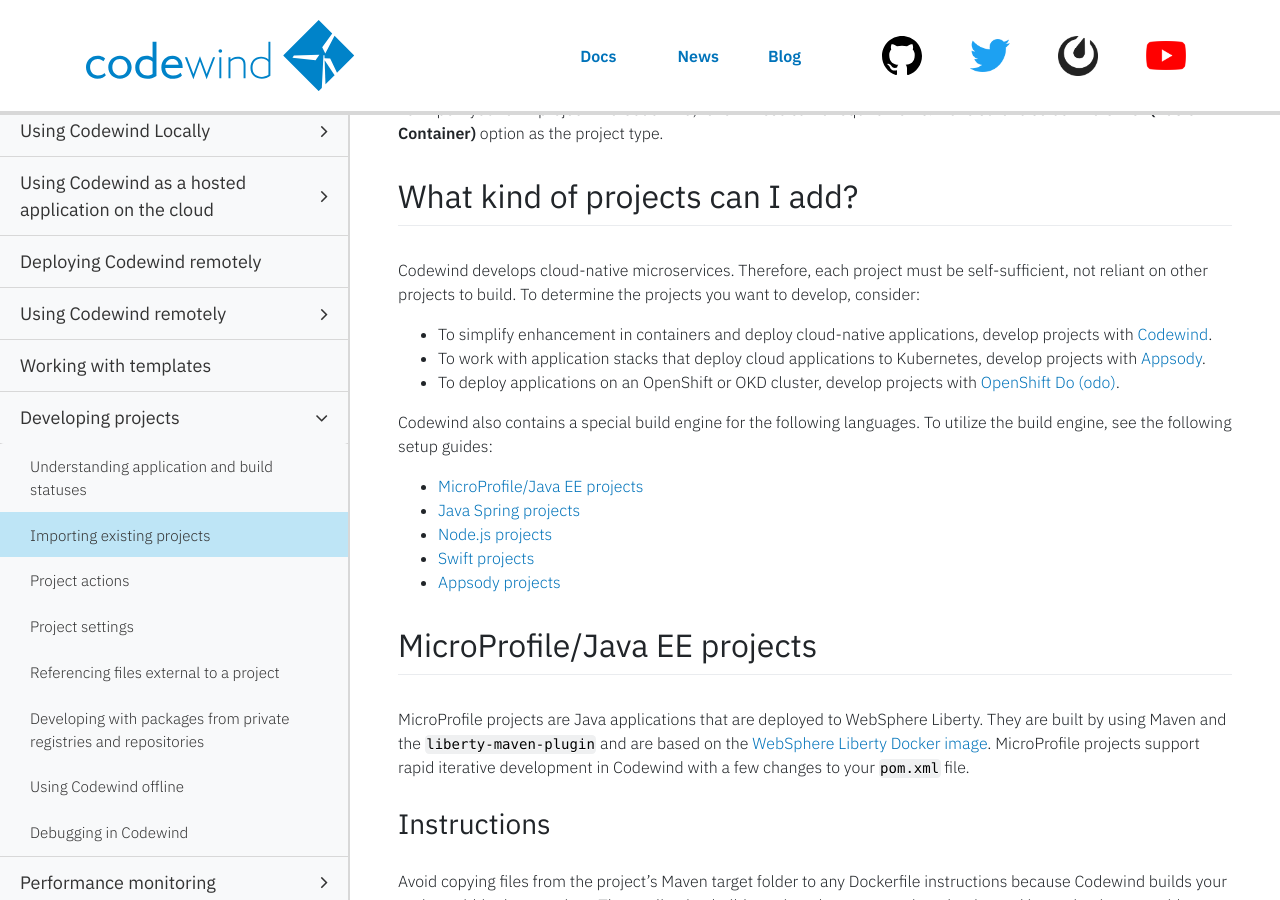
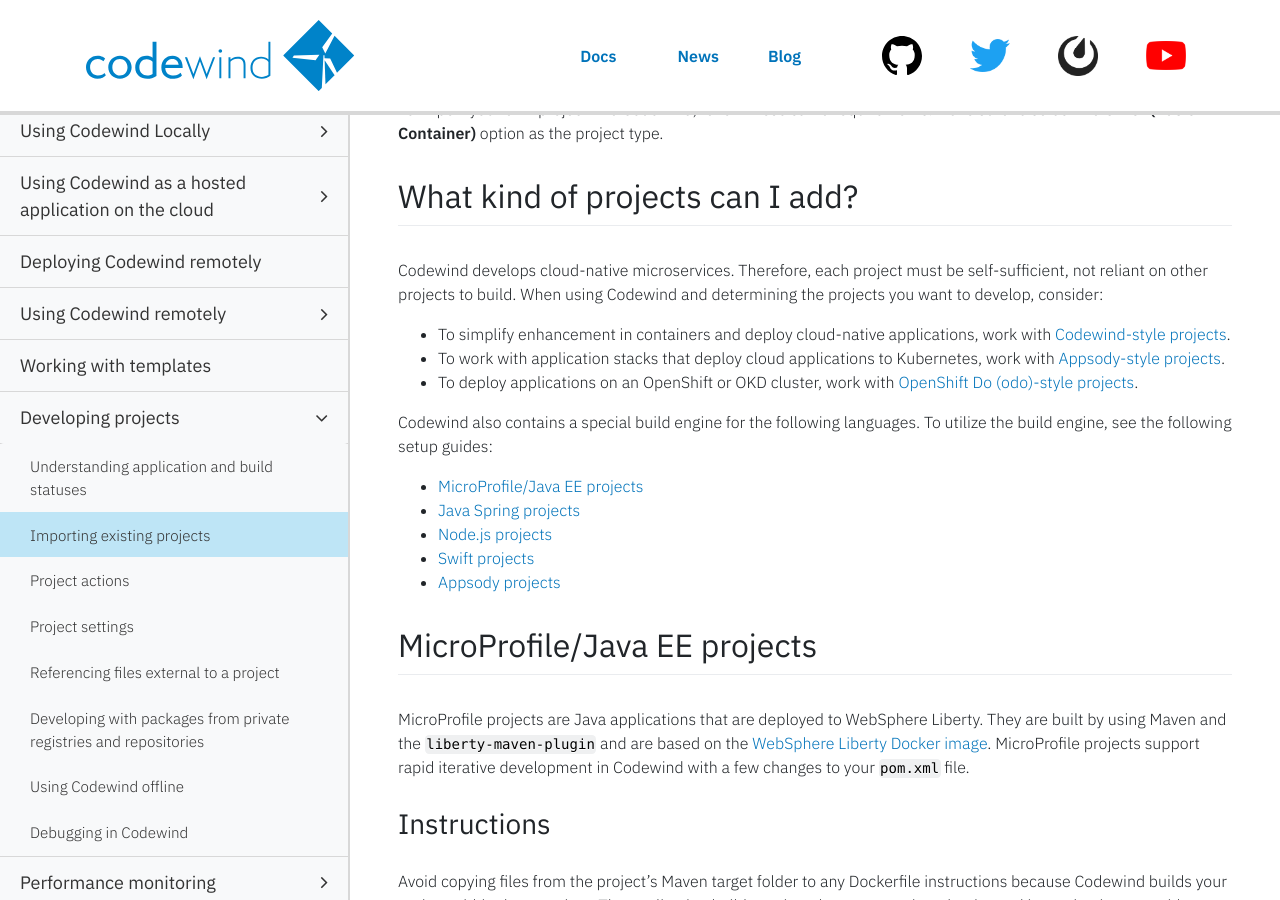
Before and after one commit to eclipse-archived/codewind-docs, a Jekyll site: the page built from docs/_documentations/importing-existing-projects.md, in a window 1280 px wide and 900 px high, scrolled down 759 px. Built offline with Jekyll 4.4.1, drawn with Linux system fonts in a browser that asks for light colours; nearby versions of some CDN libraries; comment, search, counter and statistics services are not loaded.

Commit message:
specified style projects in bullet list
Signed-off-by: Jacob Berger <jacob.berger@ibm.com>

```diff
--- a/docs/_documentations/importing-existing-projects.md
+++ b/docs/_documentations/importing-existing-projects.md
@@ -29,11 +29,11 @@ To import your own project into Codewind, follow these same requirements. Make s
 
 ## What kind of projects can I add?
 
-Codewind develops cloud-native microservices. Therefore, each project must be self-sufficient, not reliant on other projects to build. To determine the projects you want to develop, consider:
+Codewind develops cloud-native microservices. Therefore, each project must be self-sufficient, not reliant on other projects to build. When using Codewind and determining the projects you want to develop, consider:
 
-* To simplify enhancement in containers and deploy cloud-native applications, develop projects with [Codewind](https://www.eclipse.org/codewind/overview.html).
-* To work with application stacks that deploy cloud applications to Kubernetes, develop projects with [Appsody](https://appsody.dev/docs).
-* To deploy applications on an OpenShift or OKD cluster, develop projects with [OpenShift Do (odo)](https://www.eclipse.org/codewind/che-odo-support.html).
+* To simplify enhancement in containers and deploy cloud-native applications, work with [Codewind-style projects](https://www.eclipse.org/codewind/overview.html).
+* To work with application stacks that deploy cloud applications to Kubernetes, work with [Appsody-style projects](https://appsody.dev/docs).
+* To deploy applications on an OpenShift or OKD cluster, work with [OpenShift Do (odo)-style projects](https://www.eclipse.org/codewind/che-odo-support.html).
 
 Codewind also contains a special build engine for the following languages. To utilize the build engine, see the following setup guides:
 
```
